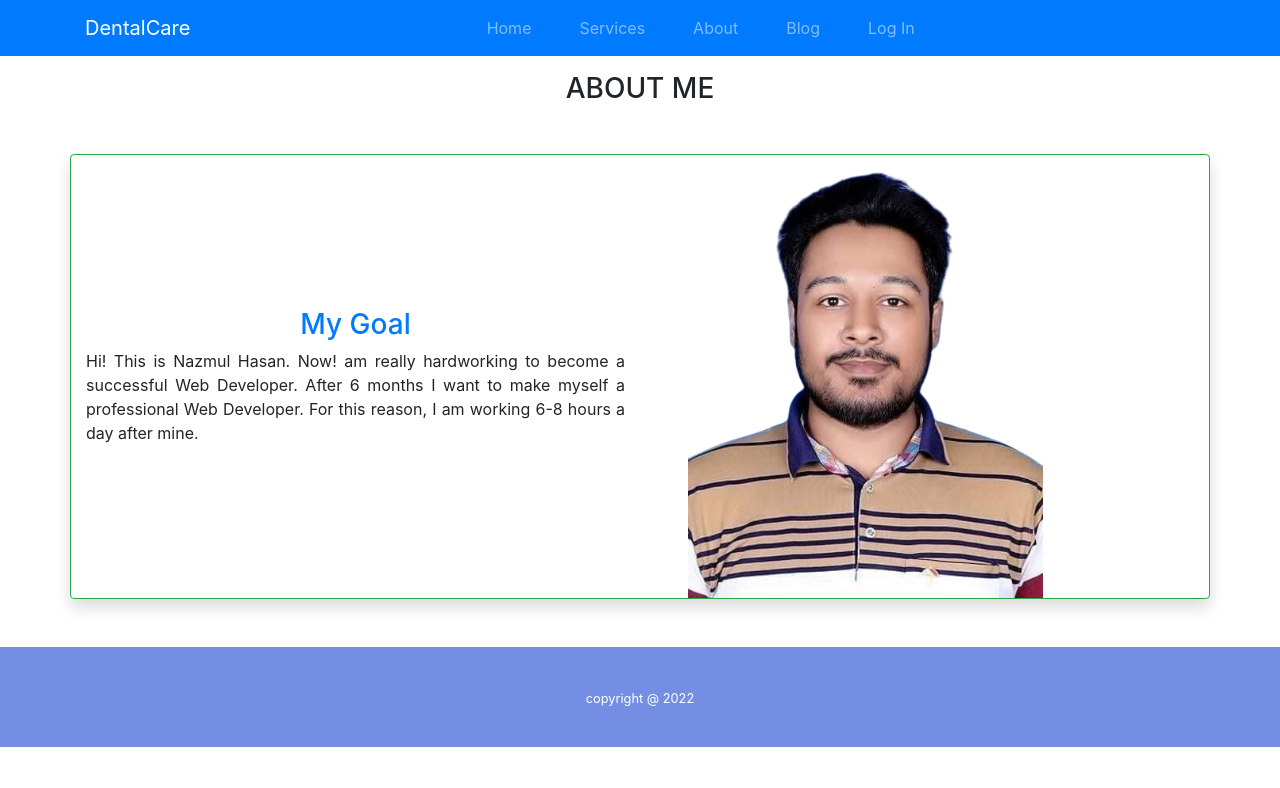
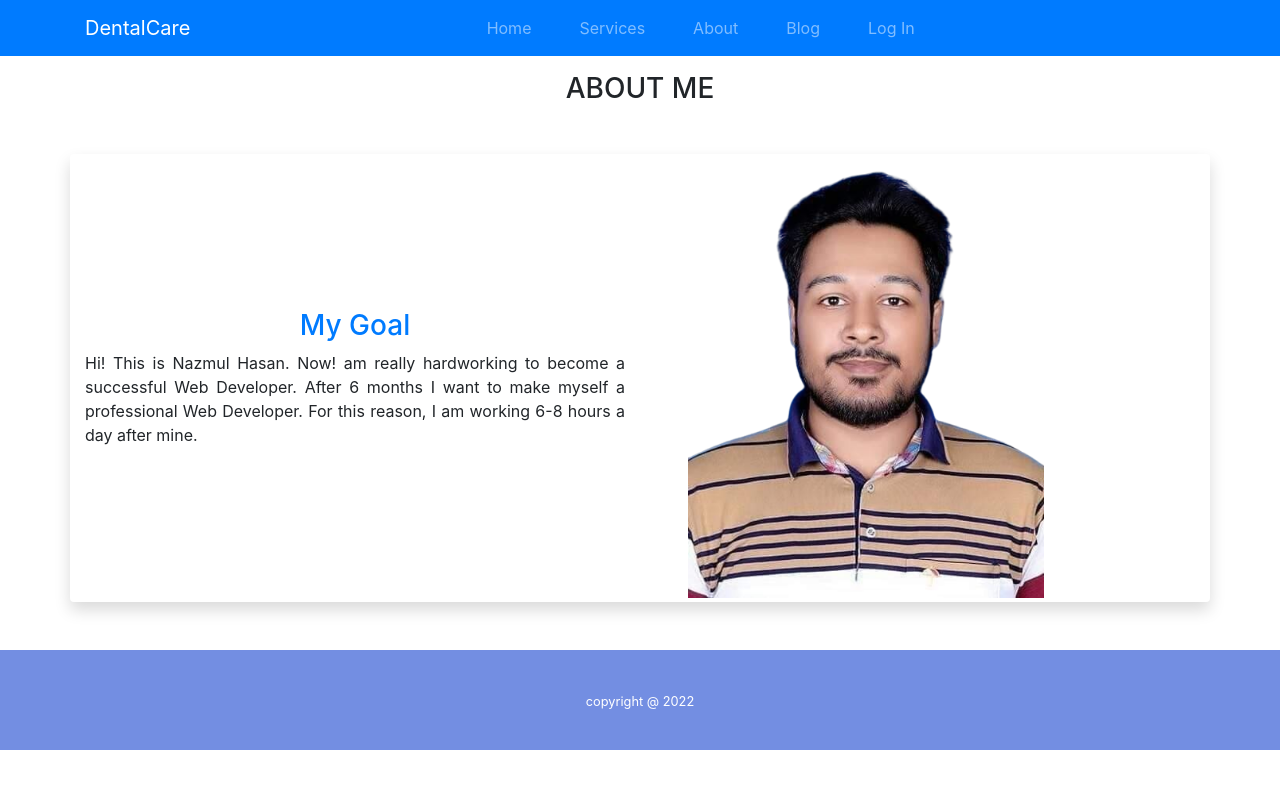
Before and after one commit to nazmul-2020/Dental-Care-Center, a React (Create React App) app: page /about in a window 1280 px wide. Shown: the top 788 px of the page. Built offline with nearby package versions, Linux system fonts and the light colour scheme; no server answers.

Commit message:
added Toast message

```diff
--- a/src/Pages/About/About.js
+++ b/src/Pages/About/About.js
@@ -5,7 +5,7 @@ const About = () => {
     return (
         <div className='container mt-3'>
             <h3 className='text-center '>ABOUT ME</h3>
-            <div className=' row g-5 my-5  border border-success  shadow rounded'>
+            <div className=' row g-5 my-5   shadow rounded'>
                 <div className=' col-lg-6 col-md-12 d-flex d-flex align-items-center text-justify '>
                     <div>
                     <h3 className='text-center text-primary pt-3'>My Goal</h3>
@@ -15,7 +15,7 @@ const About = () => {
                     </div>
                 </div>
                 <div className='col-lg-6 col-md-12 px-5 mx-auto d-block'>
-                    <img className='w-75 ' src={about} alt="" />
+                    <img className='w-75 mb-1 ' src={about} alt="" />
 
                 </div>
 
--- a/src/Pages/Blog/Blog.js
+++ b/src/Pages/Blog/Blog.js
@@ -3,7 +3,7 @@ import { Accordion } from 'react-bootstrap';
 
 const Blog = () => {
     return (
-        <div className='w-50 mx-auto d-block'>
+        <div className='w-50 w-sm-100 mx-auto d-block'>
             <h2> My Blog</h2>
             <Accordion className=' p-3 rounded shadow-lg ' >
                 <Accordion.Item eventKey="0">
--- a/src/Pages/Login/Login/Login.css
+++ b/src/Pages/Login/Login/Login.css
@@ -2,3 +2,10 @@
     width: 40%;
     background-color: rgba(128, 128, 128, 0.202);
 }
+
+@media only screen and (max-width: 550px){
+    .form-container{
+
+        width: 100%;
+    }
+}
```
